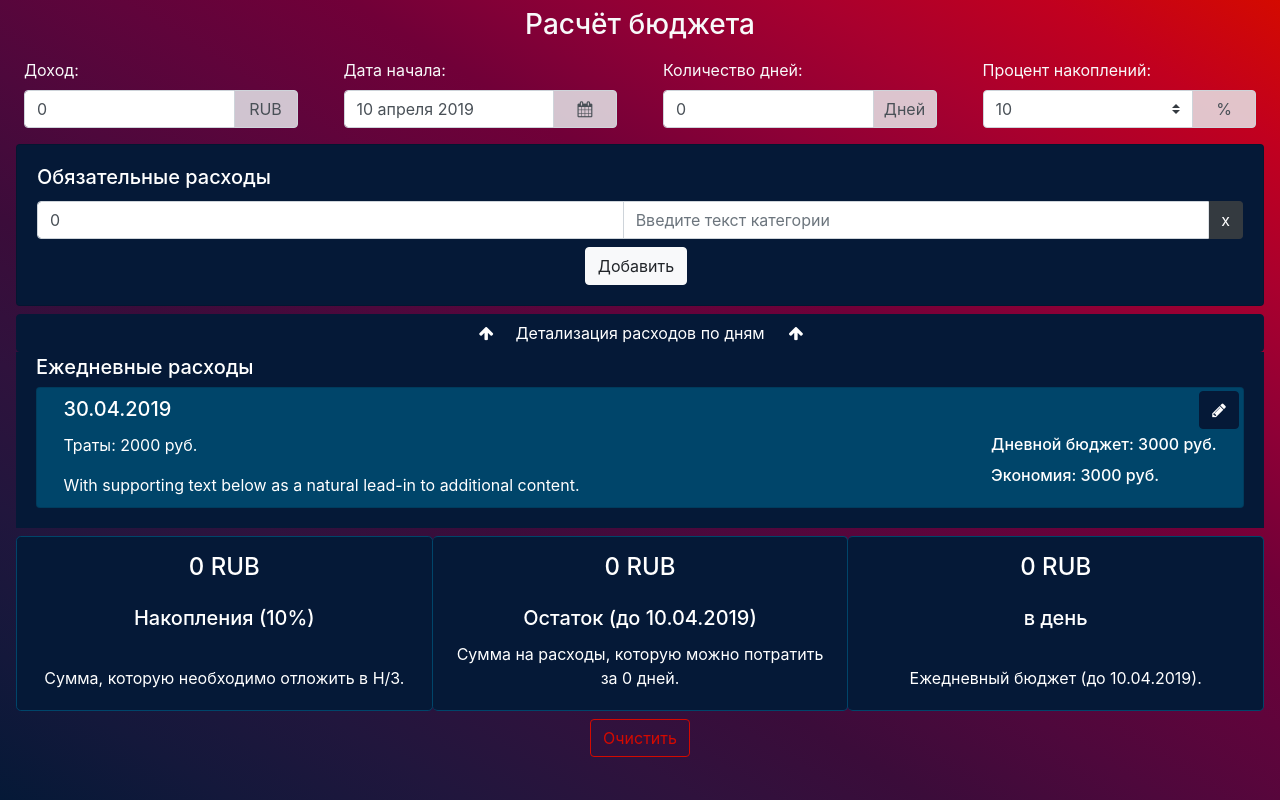
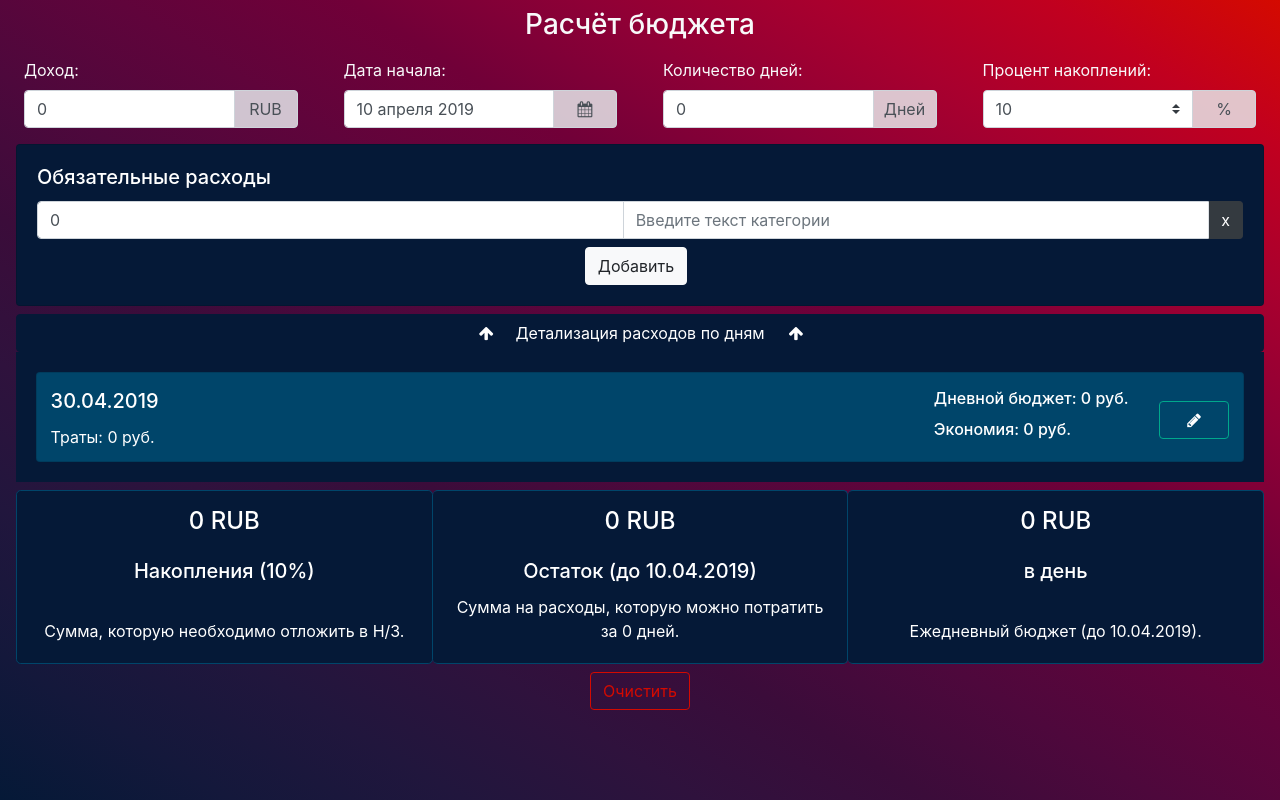
Before and after one commit to okurilo/fin-fast, a React (Create React App) app: page / in a window 1280 px wide. Built offline with nearby package versions, Linux system fonts and the light colour scheme.

Commit message:
[FIX] Correct visualization of days

```diff
--- a/src/components/Budget.js
+++ b/src/components/Budget.js
@@ -77,7 +77,7 @@ class Budget extends Component {
               <div
                className="d-flex flex-column justify-content-center align-items-center text-white"
                style={{height: "85vh"}}>
-                {/* <div class="cm-spinner"></div> */}
+                {/* <div className="cm-spinner"></div> */}
                 <div className="loader-wrapper" id="loader-1">
                     <h3 className="font-weight-lighter" style={{textAlign: "Center"/* , margin: "20px" */}} >
                       Загрузка
--- a/src/components/Daily.js
+++ b/src/components/Daily.js
@@ -30,11 +30,12 @@ export default class Daily extends Component {
                     </button>
                 </div>
                 <div className={"daily text-white bg-primary collapse" + showDetail} >
-                    <h5>Ежедневные расходы</h5>
+                    {/* <h5>Ежедневные расходы</h5> */}
 
                     {dailyCosts.map((cost)=>{
                         return (
                             <Day
+                             key={cost.id}
                              cost={cost}
                              writeToState={writeToState} />
                         );
--- a/src/components/Day.js
+++ b/src/components/Day.js
@@ -5,29 +5,58 @@ export default class Day extends Component {
       super(props);
 
       this.state = {
-        edit: false
+        editMode: false
       };
     }
 
+    switchEditMode = () => {
+        const { editMode } = this.state;
+        this.setState({editMode: !editMode});
+    }
+
     render() {
-        const {edit} = this.state;
+        const {editMode} = this.state;
+        const {cost} = this.props;
         return (
-            <div class="card bg-secondary">
-                <div className="delete">
-                    <button class="btn btn-primary"><i className="fa fa-pencil" /></button>
-                </div>
-                <div class="card-body row">
-                    <div className="first col-12 col-lg-6">
-                        <h5 class="card-title">30.04.2019</h5>
-                        <p class="card-text">Траты: 2000 руб.</p>
-                        <p class="card-text">With supporting text below as a natural lead-in to additional content.</p>
-                    </div>
-                    <div className="second col-12 col-lg-6 d-flex flex-column justify-content-end">
+            <div className="card bg-secondary">
+                <div className="card-body row">
+                    <div className="col-12 col-lg-6">
+                        <h5 className="card-title">30.04.2019</h5>
                         <div>
-                            <h6 class="card-title">Дневной бюджет: 3000 руб.</h6>
-                            <h6 class="card-title">Экономия: 3000 руб.</h6>
+                            { editMode
+                                ? <input
+                                   type="text"
+                                   className="form-control-sm w-100"
+                                   id="spended"
+                                   placeholder="Сумма трат за день"
+                                   onChange={this.handleChangeDays}
+                                   value={cost.spended}/>
+                                : <span className="card-text">Траты: {cost.spended} руб.</span> }
+                        </div>
+                        <div>
+                            { editMode
+                                ? <textarea
+                                   type="text"
+                                   className="form-control mt-2"
+                                   id="spended"
+                                   placeholder="Введите коментарий"
+                                   onChange={this.handleChangeDays}
+                                   value={cost.comment}/>
+                                : <p className="card-text">{cost.comment}</p> }
                         </div>
                     </div>
+                    <div className="col-12 col-lg-5 d-flex flex-column justify-content-end align-items-end">
+                        <div>
+                            <h6 className="card-title">Дневной бюджет: {cost.available} руб.</h6>
+                            <h6 className="card-title">Экономия: {cost.saved} руб.</h6>
+                        </div>
+                    </div>
+                    <div className="col-12 col-lg-1 d-flex align-items-center justify-content-end">
+                    {/* <button className="btn btn-primary" onClick={this.switchEditMode} ><i className="fa fa-pencil" /></button> */}
+                    { editMode
+                                ? <button className="btn btn-danger w-100" onClick={this.switchEditMode} ><i className="fa fa-floppy-o" /></button>
+                                : <button className="btn btn-secondary border border-success w-100" onClick={this.switchEditMode} ><i className="fa fa-pencil" /></button> }
+                </div>
                 </div>
             </div>
         );
--- a/src/css/Daily.css
+++ b/src/css/Daily.css
@@ -1,6 +1,26 @@
+
+.daily input, .daily textarea {
+    /* background-color: #00456a; */
+    border: 1px solid #43b4ef;
+    /* color: white; */
+}
+
+.daily input:focus,  .daily textarea:focus {
+    /* background-color: #00456a; */
+    border: 1px solid #43b4ef;
+    /* color: white; */
+    border-color: #104eac;
+    outline: 0;
+    box-shadow: 0 0 0 0.2rem rgba(5, 25, 55, 0.25);
+}
+
+.daily input::placeholder, .daily textarea::placeholder {
+    color: #6795ae;
+}
+
 .daily {
     padding: 1.25rem;
-    padding-top: 0.2rem;
+    /* padding-top: 0.2rem; */
 
     /* background-image: linear-gradient(
         to right top,
@@ -12,7 +32,7 @@
     background-attachment: fixed; */
 }
 .daily .card {
-    padding: 0.2rem 1.25rem;
+    padding: 0.4rem 0.25rem 0rem 0.25rem;
     /* padding-top: 0.2rem; */
 /*
     background-image: linear-gradient(to right top, #051937, #14183b, #21163d, #2f123d, #3b0c3a, #4e083c, #d40a00);
@@ -21,7 +41,7 @@
 }
 
 .daily .card-body {
-    padding: 0.4rem;
+    padding: 0.6rem;
 }
 
 .daily-column {
@@ -35,18 +55,10 @@
     /* color: white; */
 }
 
-.daily .card .delete {
-    display: flex;
-    justify-content: flex-end;
-    position: absolute;
-    width: 100%;
-    margin-left: -1.5rem;
-    z-index: 100;
-}
-
-@media (min-width: 992px) {
-    .daily .card-body .second.col-lg-6  {
+@media (max-width: 992px) {
+    .daily .card-body div:nth-child(2)  {
         /* justify-content: flex-end;     */
-        align-items: flex-end !important;
+        align-items: flex-start !important;
+        margin-top: 1rem;
     }
 }
--- a/src/model/DailyCost.js
+++ b/src/model/DailyCost.js
@@ -3,6 +3,7 @@ export default class DailyCost {
         this.id = id;
         this.date = date;
         this.spended = 0;
+        this.comment = "";
         this.available = 0;
         this.saved = 0;
     }
```
